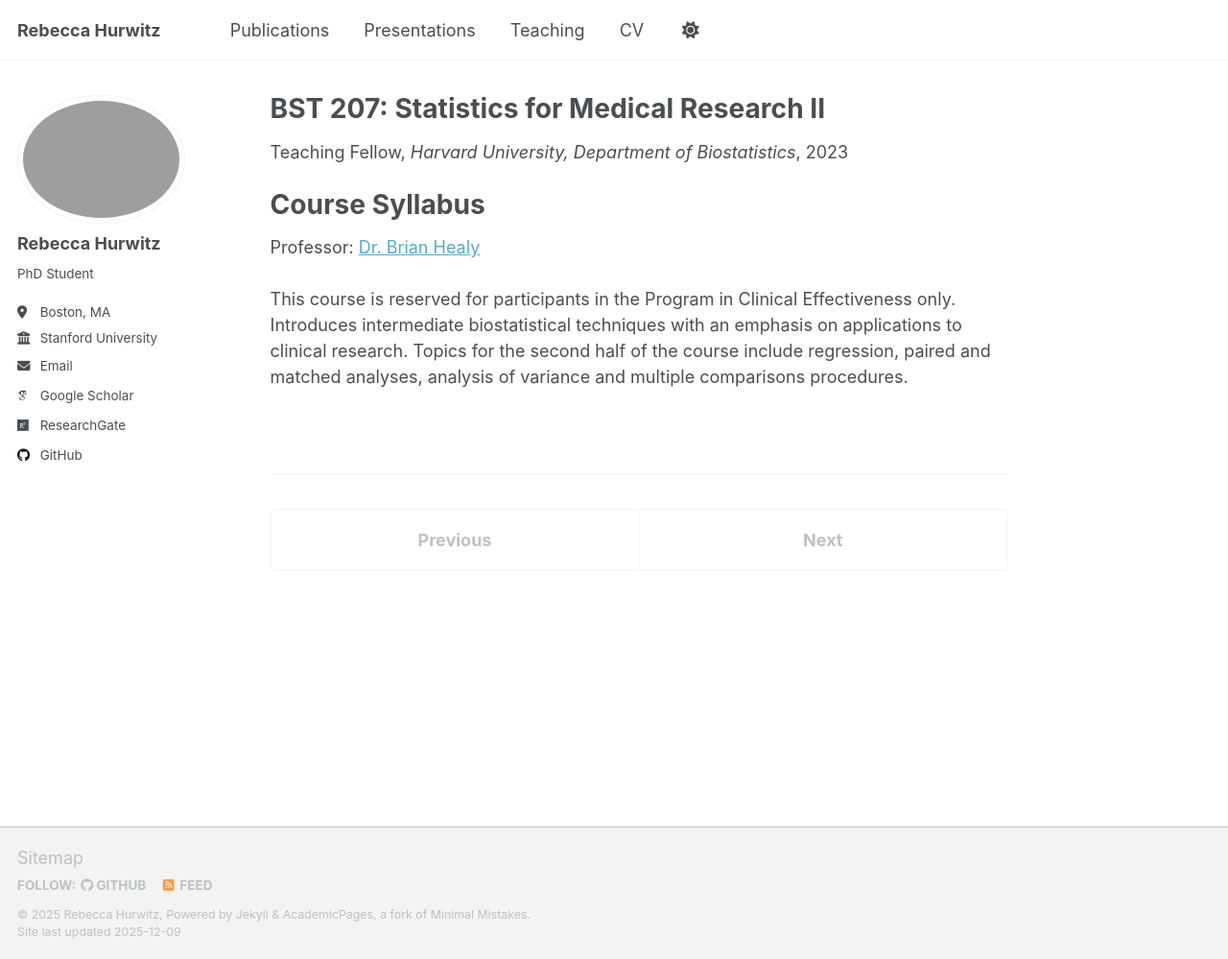
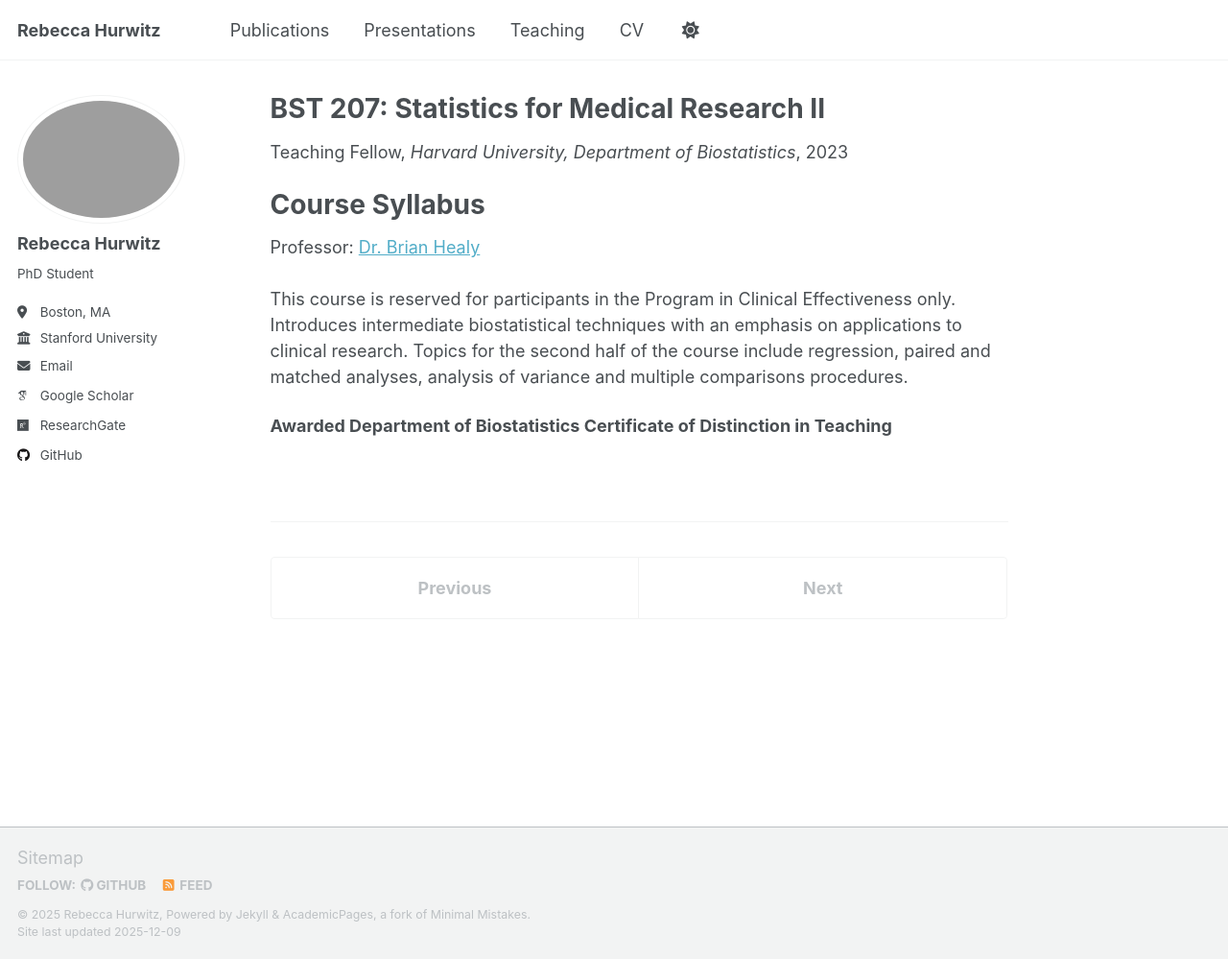
Before and after one commit to rebeccahurwitz/rebeccahurwitz.github.io, a Jekyll site: the page built from _teaching/biostat207.md, in a window 1280 px wide and 999 px high. Shown: the whole window at 96% size. Built offline with Jekyll 4.4.1, drawn with Linux system fonts in a browser that asks for light colours; some web fonts are replaced; a script that is not in the unit is left out.

Commit message:
Update biostat207.md

```diff
--- a/_teaching/biostat207.md
+++ b/_teaching/biostat207.md
@@ -14,3 +14,5 @@ Course Syllabus
 Professor: <a href="https://biostatistics.massgeneral.org/faculty/brian-healy-phd/">Dr. Brian Healy</a>
 <br><br>
 This course is reserved for participants in the Program in Clinical Effectiveness only. Introduces intermediate biostatistical techniques with an emphasis on applications to clinical research. Topics for the second half of the course include regression, paired and matched analyses, analysis of variance and multiple comparisons procedures.
+
+**Awarded Department of Biostatistics Certificate of Distinction in Teaching**
```
